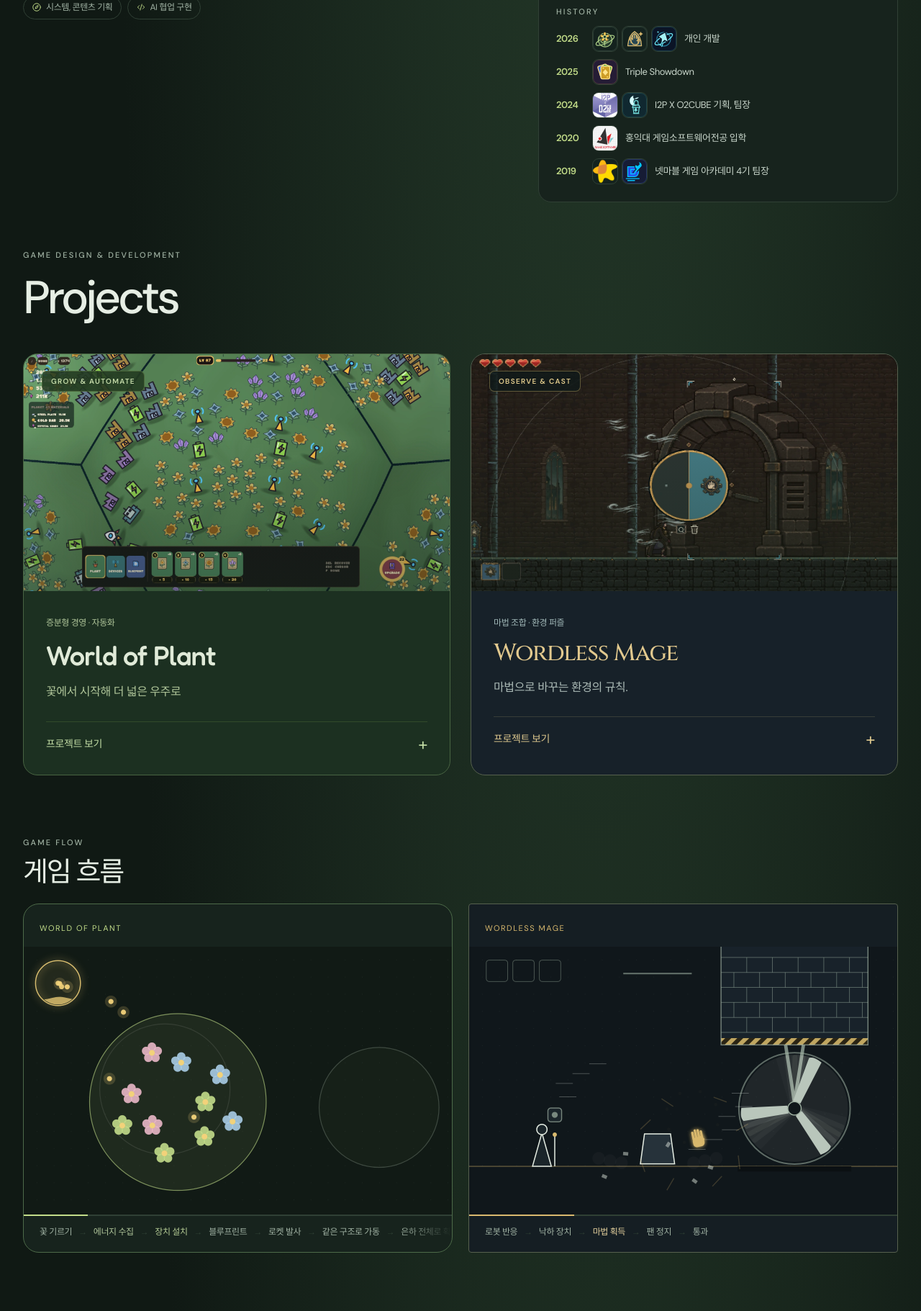
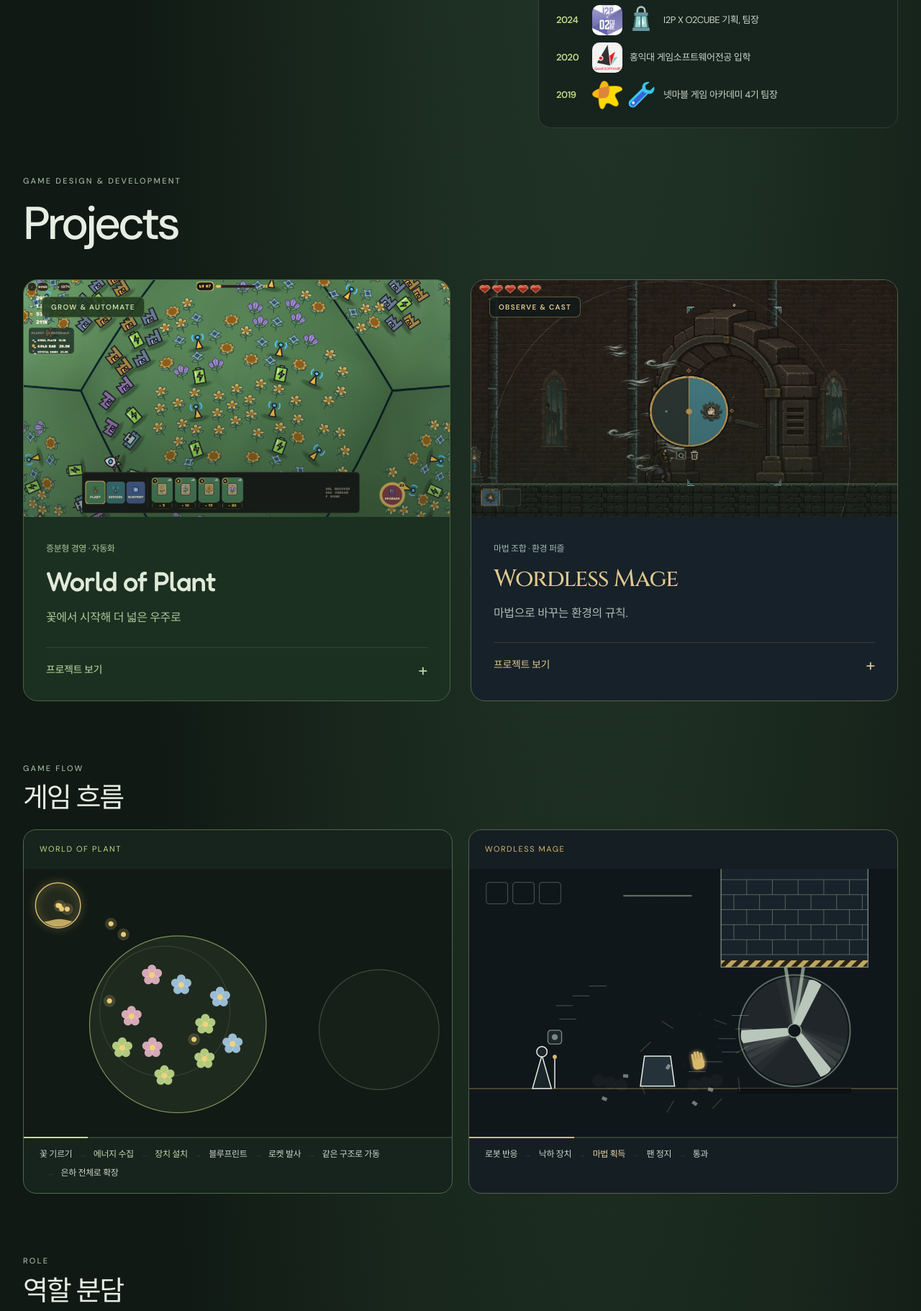
Before and after one commit to BluSt0ne/Introduction, a plain HTML site: page public/index.html in a window 1280 px wide. Shown: the part 740-2561 px from the top of the page at 72% size. Drawn offline with Linux system fonts and the light colour scheme; animation ran at ten frames a second.

Commit message:
Simplify transparent game icons and unify showcase layouts

```diff
--- a/public/data/showcase-data.js
+++ b/public/data/showcase-data.js
@@ -105,15 +105,15 @@ window.SHOWCASE_DATA = {
           "icon": "",
           "marks": [
             {
-              "src": "assets/history/wop.svg",
+              "src": "assets/history/wop-game.svg",
               "label": "World of Plant"
             },
             {
-              "src": "assets/history/wordless-mage.svg",
+              "src": "assets/history/wordless-mage-game.svg",
               "label": "Wordless Mage"
             },
             {
-              "src": "assets/history/galactica.svg",
+              "src": "assets/history/galactica-game.svg",
               "label": "Galactica"
             }
           ]
@@ -125,7 +125,7 @@ window.SHOWCASE_DATA = {
           "icon": "",
           "marks": [
             {
-              "src": "assets/history/triple-showdown.svg",
+              "src": "assets/history/triple-showdown-game.svg",
               "label": "Triple Showdown"
             }
           ]
@@ -141,7 +141,7 @@ window.SHOWCASE_DATA = {
               "label": "I2P × O2CUBE 동아리"
             },
             {
-              "src": "assets/history/lone-lantern.svg",
+              "src": "assets/history/lone-lantern-game.svg",
               "label": "Lone Lantern"
             }
           ]
@@ -169,7 +169,7 @@ window.SHOWCASE_DATA = {
               "label": "넷마블문화재단"
             },
             {
-              "src": "assets/history/defair.svg",
+              "src": "assets/history/defair-game.svg",
               "label": "디페어"
             }
           ]
@@ -333,7 +333,8 @@ window.SHOWCASE_DATA = {
             ],
             "reason": "같은 배치를 반복해서 놓는 수고를 줄이고, 원본을 수정해도 진행 중인 시공이 영향을 받지 않게 하려는 설계입니다."
           }
-        ]
+        ],
+        "logo": "assets/history/wop-game.svg"
       },
       {
         "id": "ww",
@@ -397,7 +398,8 @@ window.SHOWCASE_DATA = {
             ],
             "reason": "빠르게 다음 레벨로 넘어가려는 플레이와 완벽하게 풀려는 플레이를 함께 수용하려는 설계입니다. 진행을 막지 않으면서 이전 레벨에 돌아올 이유도 남겼습니다."
           }
-        ]
+        ],
+        "logo": "assets/history/wordless-mage-game.svg"
       }
     ],
     "labels": {
--- a/public/showcase-editor.js
+++ b/public/showcase-editor.js
@@ -12,7 +12,7 @@ let history = [], saved = JSON.stringify(data) === JSON.stringify(PUBLISHED), fi
 const SECTIONS = [
   ['intro', '소개', 'nx-intro'],
   ['play', '게임 흐름', 'nx-play'], ['role', '역할 분담', 'nx-split'], ['ai', 'AI와 일하는 방식', 'nx-ai'],
-  ['cases', '설계 의도', 'nx-verify'], ['tools', '제작 도구', 'nx-tools'], ['archive', '이전 프로젝트', 'nx-archive']
+  ['cases', '설계 의도', 'nx-verify'], ['archive', '이전 프로젝트', 'nx-archive']
 ];
 const LABEL = {
   eyebrow: '작은 제목(영문)', title: '제목', lines: '제목 줄', highlight: '강조 문구', lead: '한 줄 소개(비우면 숨김)', tags: '태그',
--- a/public/showcase.css
+++ b/public/showcase.css
@@ -110,8 +110,8 @@
 .nx-play .nx-head{margin-bottom:18px}
 .nx-anim-grid{display:grid;grid-template-columns:1fr 1fr;gap:22px}
 .nx-anim{border:1px solid var(--line);border-radius:18px;overflow:hidden;background:var(--paper);display:flex;flex-direction:column}
-.nx-anim.wop{border-radius:22px;border-color:#4d6a49}
-.nx-anim.ww{border-radius:4px;border-color:#56604e;background:#151e23}
+.nx-anim.wop{border-color:#4d6a49}
+.nx-anim.ww{border-color:#56604e;background:#151e23}
 .nx-anim header{padding:18px 22px 14px}
 .nx-anim-label{font-size:11px;letter-spacing:.14em;text-transform:uppercase;color:var(--accent)}
 .nx-anim.ww .nx-anim-label{color:#d9b96e}
@@ -232,7 +232,7 @@
 @media (max-width:640px){.nx-issue dl>div{grid-template-columns:24px 1fr;gap:8px}}
 .nx-issue dt .sr-only{position:absolute;width:1px;height:1px;overflow:hidden;clip:rect(0,0,0,0);white-space:nowrap}
 /* keep the animation card height stable while the active phase changes */
-.nx-anim-phases{flex-wrap:nowrap;overflow:hidden;white-space:nowrap;mask-image:linear-gradient(90deg,#000 88%,transparent)}
+.nx-anim-phases{flex-wrap:wrap;overflow:visible;white-space:normal;mask-image:none;gap:6px 0;color:#c9d6cb}
 .nx-anim-phases li,.nx-anim-phases li.on{font-weight:500}
 .nx-anim-stage{contain:strict}
 /* problem / solution cards */
@@ -257,8 +257,9 @@
 .nx-ps-shots figcaption{font-size:12px;color:var(--muted);margin-top:6px}
 .nx-pj{margin-top:26px}
 .nx-pj-head{display:flex;align-items:center;gap:12px;margin-bottom:14px}
-.nx-pj-mark{display:grid;place-items:center;width:40px;height:40px;border-radius:12px;border:1px solid var(--line);color:var(--accent)}
-.nx-pj.ww .nx-pj-mark{color:#d9b96e;border-radius:4px}
+.nx-pj-mark{display:grid;place-items:center;width:48px;height:48px;flex:none;color:var(--accent)}
+.nx-pj-mark img{width:100%;height:100%;object-fit:contain}
+.nx-pj.ww .nx-pj-mark{color:#d9b96e}
 .nx-pj-mark .nx-ico{width:22px;height:22px}
 .nx-pj-head h3{font-size:22px;font-weight:600;letter-spacing:-.04em}
 .nx-pj.ww .nx-pj-head h3{color:#e6d29e}
@@ -278,6 +279,8 @@
 .nx-lightbox button{position:absolute;top:18px;right:22px;width:40px;height:40px;border-radius:50%;border:1px solid var(--line);background:var(--paper);color:var(--ink);font-size:16px;cursor:pointer}
 .nx-ps-shots{grid-template-columns:repeat(var(--n,1),minmax(0,1fr))}
 .nx-ps-shots figure{min-width:0}
+.nx-ps-shots .nx-zoom{border:1px solid var(--line);border-radius:10px;background:#0c1210}
+.nx-ps-shots .nx-zoom img{border:0;border-radius:0}
 .nx-zoom{width:100%;box-sizing:border-box}
 
 /* ---------- project pages ---------- */
@@ -361,7 +364,12 @@ body:not(.nx-overview) .nx-rail{display:none}
 .nx-way p,.nx-ps p,.nx-ps h3,.nx-way h3,.nx-tool p,.nx-arc-body>span{word-break:keep-all;overflow-wrap:break-word}
 
 /* profile panel on the right of the intro */
-.nx-intro{grid-template-columns:minmax(0,1fr) minmax(0,500px);align-items:center;gap:56px}
+.nx-intro{grid-template-columns:minmax(0,1fr) minmax(0,500px);align-items:start;gap:56px}
+.nx-intro-copy{padding-top:24px}
+body.nx-overview main{padding-top:24px}
+.nx-intro{margin-top:0;padding-top:0;border-top:0}
+.nx-anim{min-width:0}
+.nx-anim header{min-height:54px;display:flex;align-items:center;padding:16px 22px}
 .nx-profile{border:1px solid var(--line);border-radius:18px;background:var(--paper);padding:24px;display:flex;flex-direction:column;gap:20px}
 .nx-profile-id{display:flex;gap:18px;align-items:center}
 .nx-profile-id img{width:96px;height:124px;object-fit:cover;border-radius:12px;border:1px solid var(--line);flex:none}
@@ -403,6 +411,6 @@ body:not(.nx-overview) .nx-rail{display:none}
 .nx-history{gap:10px}
 .nx-history li{grid-template-columns:40px auto minmax(0,1fr);gap:10px}
 .nx-h-media{gap:5px}
-.nx-history-mark{display:block;flex:none;width:36px;height:36px;overflow:hidden;border-radius:9px;border:1px solid var(--line);background:#14221e}
+.nx-history-mark{display:block;flex:none;width:42px;height:42px;overflow:hidden;border-radius:10px;border:0;background:transparent}
 .nx-h-media .nx-history-mark img{display:block;width:100%;height:100%;object-fit:contain;border:0;border-radius:0}
 @media(max-width:480px){.nx-tool-group{grid-template-columns:50px minmax(0,1fr);gap:8px}.nx-history li{grid-template-columns:36px auto minmax(0,1fr);gap:8px}.nx-history-mark{width:30px;height:30px}}
--- a/public/showcase.js
+++ b/public/showcase.js
@@ -145,7 +145,7 @@ function verify() {
   return `<section class="nx-section nx-reveal" id="nx-verify" data-nx>
   ${head(C)}
   ${list(C.projects).map(pj => `<div class="nx-pj ${e(pj.id)}">
-    <header class="nx-pj-head"><span class="nx-pj-mark">${ico(pj.id === 'ww' ? 'magic' : 'flower')}</span><div><h3>${e(pj.name)}</h3><small>${e(pj.sub)}</small></div></header>
+    <header class="nx-pj-head"><span class="nx-pj-mark">${pj.logo ? `<img src="${e(pj.logo)}" alt="${e(pj.name)} 아이콘" loading="lazy">` : ico(pj.id === 'ww' ? 'magic' : 'flower')}</span><div><h3>${e(pj.name)}</h3><small>${e(pj.sub)}</small></div></header>
     <div class="nx-ps-grid">${list(pj.items).map(it => psCard(it, '', C.labels || {})).join('')}</div>
   </div>`).join('')}
 </section>`;
@@ -243,7 +243,7 @@ function mount(force) {
   const heading = $('.collection-heading', main), grid = $('.project-grid', main); if (!heading || !grid) return;
   heading.id = 'nx-projects';
   heading.insertAdjacentHTML('beforebegin', intro());
-  grid.insertAdjacentHTML('afterend', play() + split() + aiIssues() + verify() + tools() + archive());
+  grid.insertAdjacentHTML('afterend', play() + split() + aiIssues() + verify() + archive());
   if (window.NXAnim) cleanups.push(NXAnim.mount($('#nx-anim-wop'), NXAnim.wopScene()), NXAnim.mount($('#nx-anim-ww'), NXAnim.wmScene()));
   countUp(); reveal(); rail();
   if (force) $$('.nx-reveal', main).forEach(n => n.classList.add('nx-in'));
```
Also changed, not shown: public/assets/history/defair-game.svg (added), public/assets/history/galactica-game.svg (added), public/assets/history/lone-lantern-game.svg (added), public/assets/history/triple-showdown-game.svg (added), public/assets/history/wop-game.svg (added), public/assets/history/wordless-mage-game.svg (added), 1 other file.
